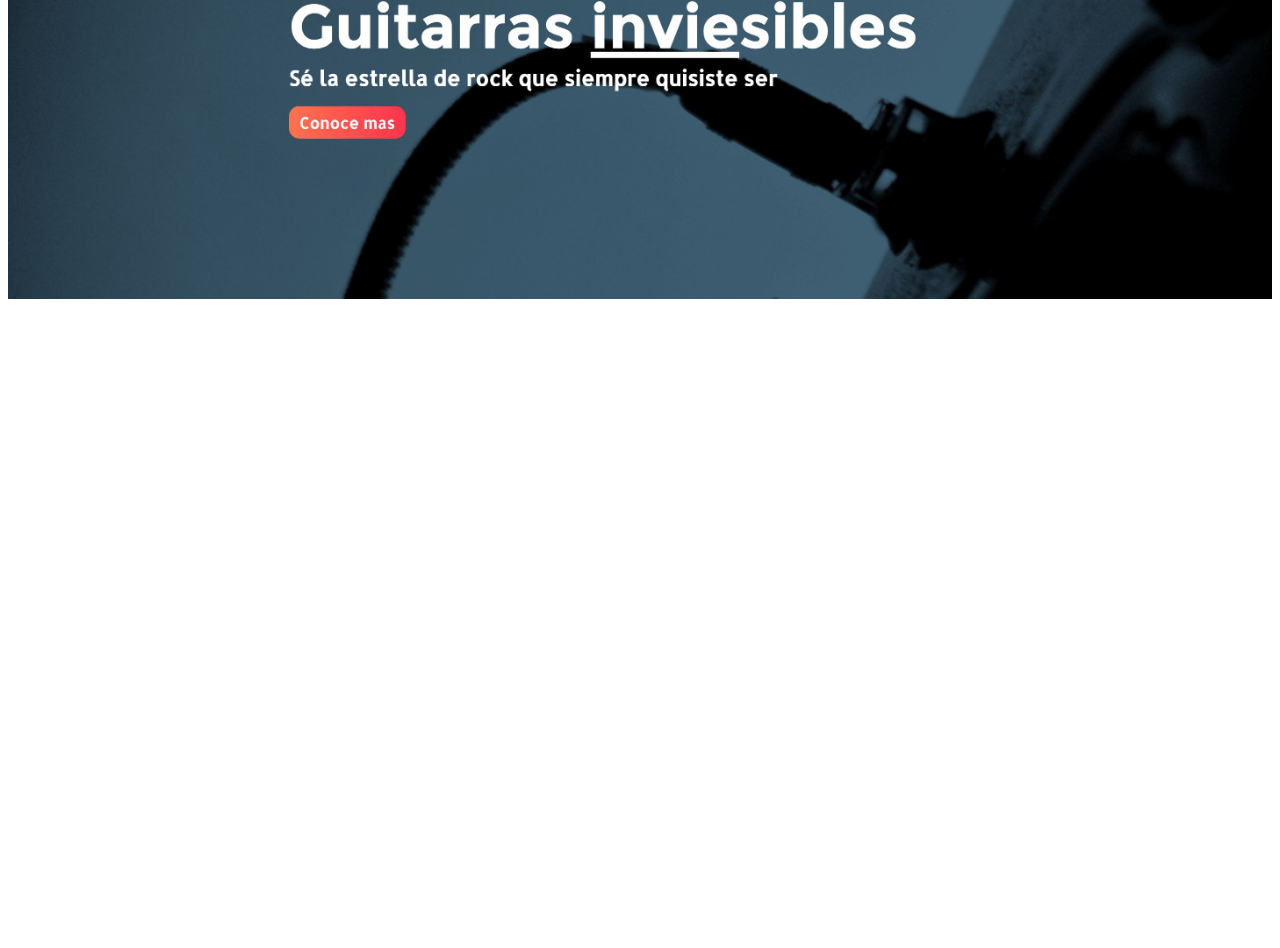
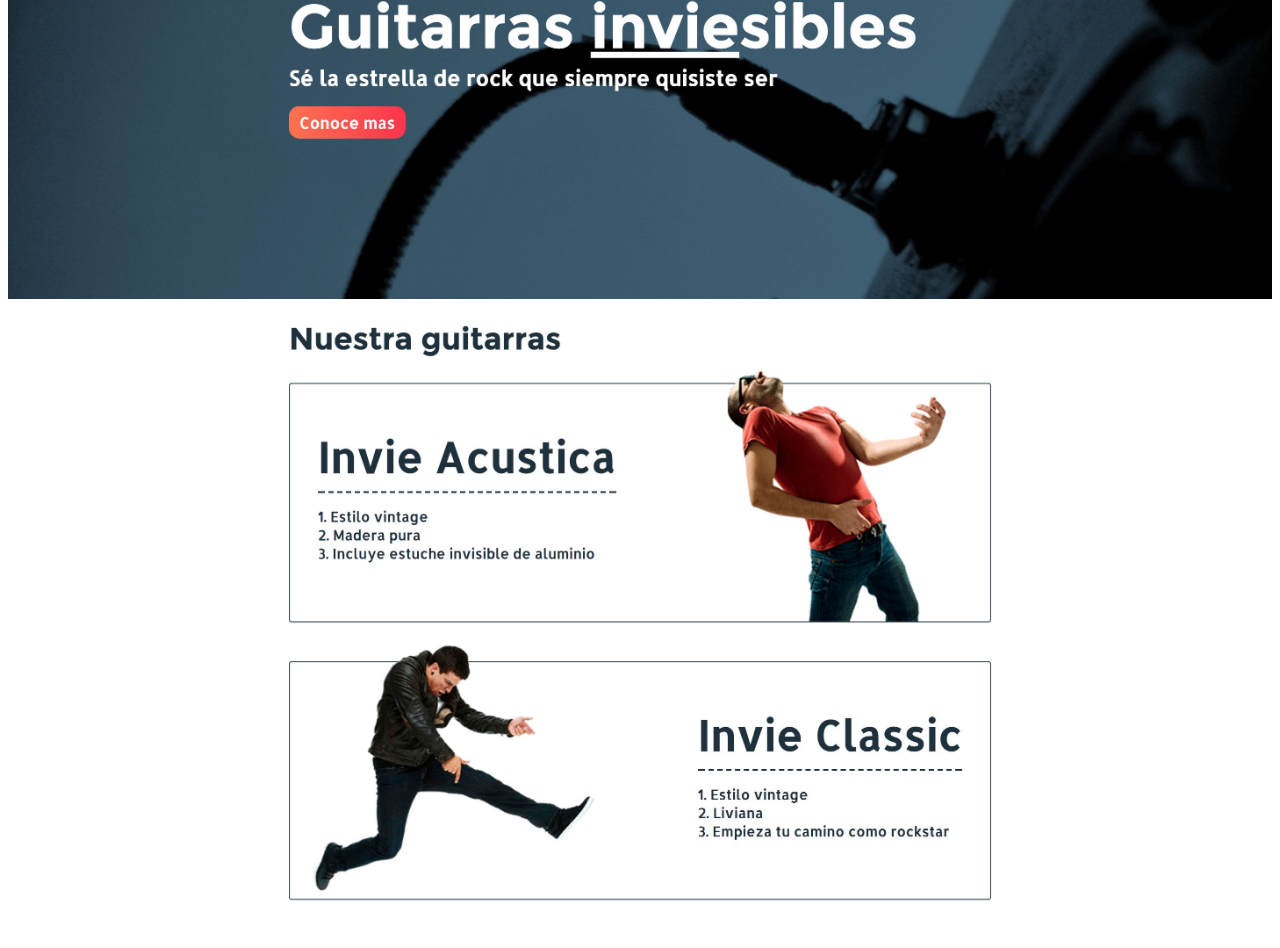
Before and after one commit to slacksky/guitarras-invisbles, a plain HTML site: page index.html in a window 1280 px wide. Shown: the part 178-1126 px from the top of the page. Before the commit the page ends 800 px from the top, so only its background shows below. Drawn offline with Linux system fonts and the light colour scheme.

Commit message:
agragando classica y acustica

```diff
--- a/index.html
+++ b/index.html
@@ -16,5 +16,7 @@
   <body>
     <img src="header.jpg" alt="">
     <img src="hero.jpg" alt="">
+    <img src="acustica.jpg" alt="">
+    <img src="classica.jpg" alt="">
   </body>
 </html>
```
Also changed, not shown: classica.jpg (added).
